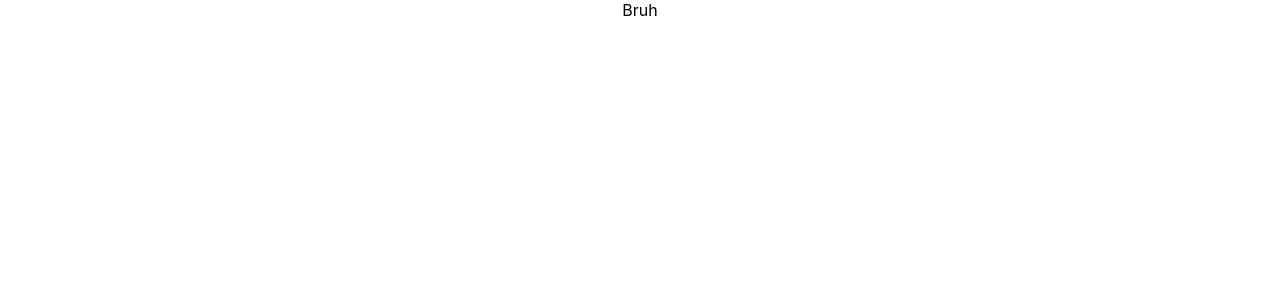
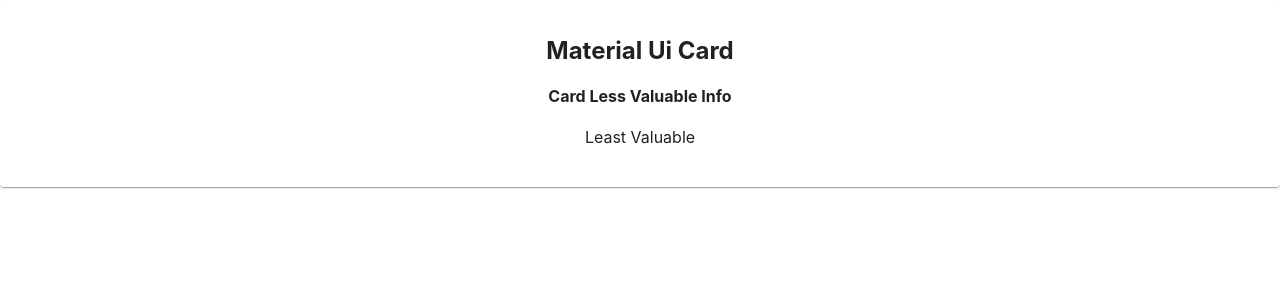
Before and after one commit to shreyanshxyz/react-hook-trials, a React (Create React App) app: page / in a window 1280 px wide. Shown: the top 300 px of the page. Built offline with nearby package versions, Linux system fonts and the light colour scheme.

Commit message:
MUI test v2 Cards

```diff
--- a/package.json
+++ b/package.json
@@ -3,6 +3,7 @@
   "version": "0.1.0",
   "private": true,
   "dependencies": {
+    "@material-ui/core": "^4.11.4",
     "@testing-library/jest-dom": "^5.12.0",
     "@testing-library/react": "^11.2.6",
     "@testing-library/user-event": "^12.8.3",
--- a/src/MaterialUI.jsx
+++ b/src/MaterialUI.jsx
@@ -1,9 +1,16 @@
 import React from 'react'
+import { Card, CardContent } from '@material-ui/core';
 
 function MaterialUI() {
     return (
         <div>
-            Bruh
+            <Card className="material__card">
+                <CardContent>
+                    <h2>Material Ui Card</h2>
+                    <h4>Card Less Valuable Info</h4>
+                    <p>Least Valuable</p>
+                </CardContent>
+            </Card>
         </div>
     )
 }
```
Also changed, not shown: 1 other file (tests, documents, lock files or other folders).
